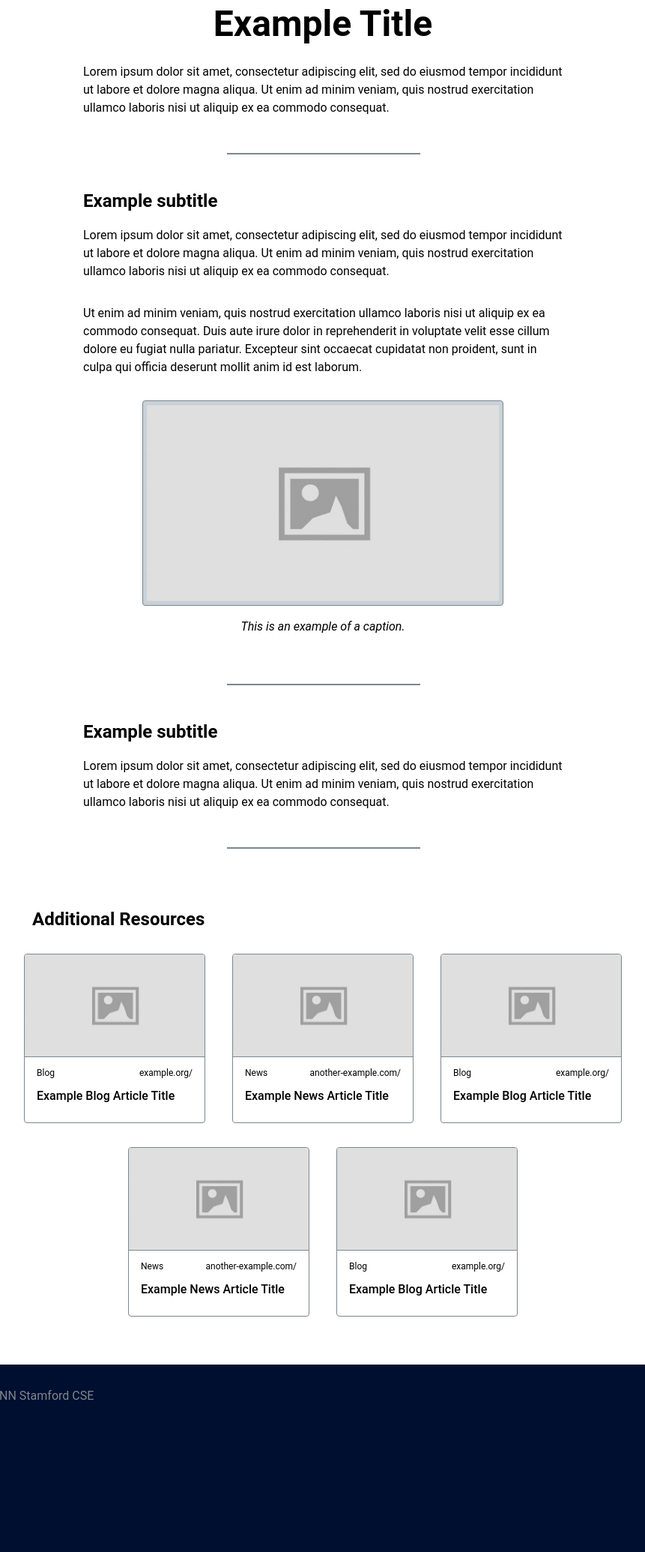
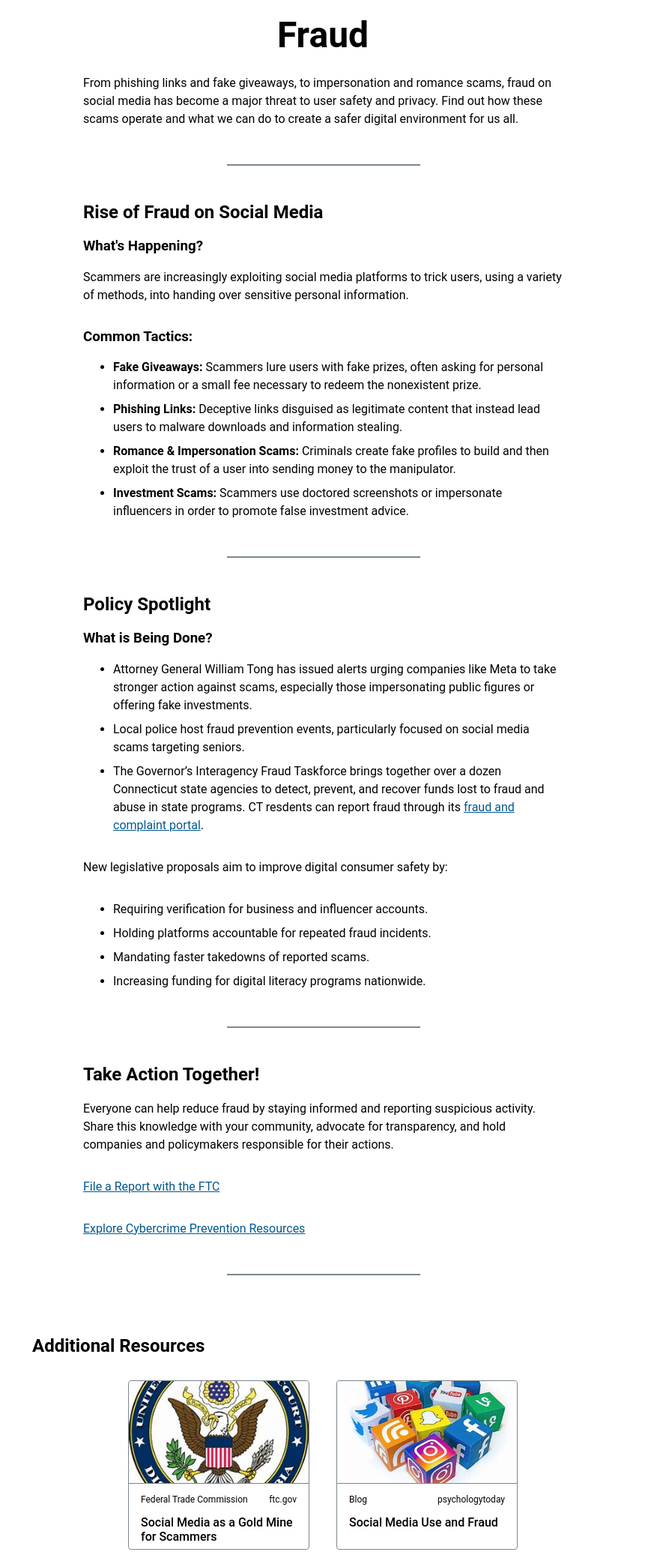
Before and after one commit to jwhiteside11/social-media-reform, a plain HTML site: page www/fraud.html in a window 1280 px wide. Shown: the part 465-2535 px from the top of the page at 75% size, without its empty margins (209-1070 px from the left). Before the commit the page ends 2369 px from the top, so only its background shows below. Drawn offline with Linux system fonts and the light colour scheme.

Commit message:
Fraud Page

```diff
--- a/www/fraud.html
+++ b/www/fraud.html
@@ -7,36 +7,27 @@
   <link rel="stylesheet" href="/css/template.css">
   <script src="/js/template.js"></script>
 
-  <!-- Primary Meta Tags -->
-  <title>Template</title>
-  <meta name="title" content="Template">
-  <meta name="description" content="Page description for Google search.">
+  <title>Fraud</title>
+  <meta name="title" content="Fraud">
+  <meta name="description" content="Online fraud through phishing links, impersonation, and predatory behavior is rapidly increasing as our use of social media increases. Learn how to recognize, prevent, and push for reform.">
 
-  <!-- Open Graph / Facebook -->
   <meta property="og:type" content="website">
-  <meta property="og:url" content="https://social-media-reform.com/template">
-  <meta property="og:title" content="Template">
-  <meta property="og:description" content="Page description for Google search.">
-  <meta property="og:image" content="https://social-media-reform.com/images/placeholder.jpg">
+  <meta property="og:url" content="https://social-media-reform.com/fraud">
+  <meta property="og:title" content="Fraud on Social Media">
+  <meta property="og:description" content="Online fraud through phishing links, impersonation, and predatory behavior is rapidly increasing as our use of social media increases. Learn how to recognize, prevent, and push for reform.">
+  <meta property="og:image" content="https://social-media-reform.com/images/fraud_header.jpg">
 
-  <!-- Twitter -->
   <meta name="twitter:card" content="summary_large_image">
-  <meta name="twitter:url" content="https://social-media-reform.com/template">
-  <meta name="twitter:title" content="Template">
-  <meta name="twitter:description" content="Page description for Google search.">
-  <meta name="twitter:image" content="https://social-media-reform.com/images/placeholder.jpg">
+  <meta name="twitter:url" content="https://social-media-reform.com/fraud">
+  <meta name="twitter:title" content="Fraud">
+  <meta name="twitter:description" content="Online fraud through phishing links, impersonation, and predatory behavior is rapidly increasing as our use of social media increases. Learn how to recognize, prevent, and push for reform.">
+  <meta name="twitter:image" content="https://social-media-reform.com/images/fraud_header.jpg">
 
-  <!-- Canonical URL -->
-  <link rel="canonical" href="https://social-media-reform.com/template" />
-
-  <!-- Icon -->
+  <link rel="canonical" href="https://social-media-reform.com/fraud" />
   <link rel="icon" href="/favicon.ico" type="image/x-icon" />
 </head>
 <body>
 
-
-
-<!-- Sidebar -->
 <input type="checkbox" id="menu-toggle" class="menu-toggle">
 <nav class="sidebar">
   <a href="/data-privacy">Data Privacy</a>
@@ -47,12 +38,10 @@
   <a href="/addictive-algorithms">Addictive Algorithms</a>
 </nav>
 
-<!-- Header -->
 <header class="header-container">
   <a href="/" class="home-link">
     <h1>Social Media Reform</h1>
   </a>
-
   <nav class="main-navigation">
     <a href="/data-privacy">Data Privacy</a>
     <a href="/misinformation">Misinformation</a>
@@ -61,7 +50,6 @@
     <a href="/hate">Hate</a>
     <a href="/addictive-algorithms">Addictive Algorithms</a>
   </nav>
-
   <label for="menu-toggle" class="hamburger">
     <span></span>
     <span></span>
@@ -69,97 +57,87 @@
   </label>
 </header>
 
-<!-- Hero -->
-<section class="hero-contain">
+<section class="hero-contain" style="background-color: #1a1a1a;"></section>>
   <div></div>
-  <div style="background-image: url('/images/placeholder.jpg');"></div>
+  <div style="background-image: url('/images/fraud_banner.jpg'); background-size: contain; background-position: center; background-repeat: no-repeat; height: 400px;"></div>
 </section>
 
-<!-- Main content -->
 <main>
   <div class="content">
     <div class="intro">
-      <h1>Example Title</h1>
-      <p>Lorem ipsum dolor sit amet, consectetur adipiscing elit, sed do eiusmod tempor incididunt ut labore et dolore magna aliqua. Ut enim ad minim veniam, quis nostrud exercitation ullamco laboris nisi ut aliquip ex ea commodo consequat.</p>
+      <h1>Fraud</h1>
+      <p>From phishing links and fake giveaways, to impersonation and romance scams, fraud on social media has become a major threat to user safety and privacy. Find out how these scams operate and what we can do to create a safer digital environment for us all.</p>
     </div>
     <hr/>
 
     <div class="info">
-      <h2>Example subtitle</h2>
-      <p>Lorem ipsum dolor sit amet, consectetur adipiscing elit, sed do eiusmod tempor incididunt ut labore et dolore magna aliqua. Ut enim ad minim veniam, quis nostrud exercitation ullamco laboris nisi ut aliquip ex ea commodo consequat.</p>
-      <p>Ut enim ad minim veniam, quis nostrud exercitation ullamco laboris nisi ut aliquip ex ea commodo consequat. Duis aute irure dolor in reprehenderit in voluptate velit esse cillum dolore eu fugiat nulla pariatur. Excepteur sint occaecat cupidatat non proident, sunt in culpa qui officia deserunt mollit anim id est laborum.</p>
-      <div class="graphic">
-        <div class="image-contain">
-          <div style="background-image: url('/images/placeholder.jpg')"></div>
-        </div>
-        <p class="caption">This is an example of a caption.</p>
-      </div>
+      <h2>Rise of Fraud on Social Media</h2>
+      <h3>What's Happening?</h3>
+      <p>Scammers are increasingly exploiting social media platforms to trick users, using a variety of methods, into handing over sensitive personal information.</p>
+
+      <h3>Common Tactics:</h3>
+      <ul>
+        <li><b>Fake Giveaways:</b> Scammers lure users with fake prizes, often asking for personal information or a small fee necessary to redeem the nonexistent prize.</li>
+        <li><b>Phishing Links:</b> Deceptive links disguised as legitimate content that instead lead users to malware downloads and information stealing.</li>
+        <li><b>Romance & Impersonation Scams:</b> Criminals create fake profiles to build and then exploit the trust of a user into sending money to the manipulator.</li>
+        <li><b>Investment Scams:</b> Scammers use doctored screenshots or impersonate influencers in order to promote false investment advice.</li>
+      </ul>
     </div>
     <hr/>
 
     <div class="info">
-      <h2>Example subtitle</h2>
-      <p>Lorem ipsum dolor sit amet, consectetur adipiscing elit, sed do eiusmod tempor incididunt ut labore et dolore magna aliqua. Ut enim ad minim veniam, quis nostrud exercitation ullamco laboris nisi ut aliquip ex ea commodo consequat.</p>
+      <h2>Policy Spotlight</h2>
+      <h3>What is Being Done?</h3>
+      <ul>
+        <li>Attorney General William Tong has issued alerts urging companies like Meta to take stronger action against scams, especially those impersonating public figures or offering fake investments.</li></li>
+        <li>Local police host fraud prevention events, particularly focused on social media scams targeting seniors.</li>
+        <li>The Governor’s Interagency Fraud Taskforce brings together over a dozen Connecticut state agencies to detect, prevent, and recover funds lost to fraud and abuse in state programs. CT resdents can report fraud through its <a href="https://portal.ct.gov/fightfraud/content-pages/report-fraud" target="_blank">fraud and complaint portal</a>.</li>
+      </ul>
+      <p class="no-pad">New legislative proposals aim to improve digital consumer safety by:</p>
+      <ul>
+        <li>Requiring verification for business and influencer accounts.</li>
+        <li>Holding platforms accountable for repeated fraud incidents.</li>
+        <li>Mandating faster takedowns of reported scams.</li>
+        <li>Increasing funding for digital literacy programs nationwide.</li>
+      </ul>
+    </div>
+    <hr/>
+
+    <div class="info">
+      <h2>Take Action Together!</h2>
+      <p>Everyone can help reduce fraud by staying informed and reporting suspicious activity. Share this knowledge with your community, advocate for transparency, and hold companies and policymakers responsible for their actions.</p>
+      <p><a href="https://www.ftc.gov/media/71268" target="_blank">File a Report with the FTC</a></p>
+      <p><a href="https://fightcybercrime.org/" target="_blank">Explore Cybercrime Prevention Resources</a></p>
     </div>
     <hr/>
   </div>
 </main>
 
-<!-- Additional resources -->
 <section class="resources">
   <div class="content">
     <h2>Additional Resources</h2>
+    <div class="card-contain">
+      <a href= "https://www.ftc.gov/news-events/data-visualizations/data-spotlight/2022/01/social-media-gold-mine-scammers-2021" target="_blank">
+        <div class="card-image" style="background-image: url('/images/fraud_ftc.jpg');"></div>
+        <div class="card-top-info">
+          <p>Federal Trade Commission</p>
+          <p>ftc.gov</p>
+        </div>
+        <h3>Social Media as a Gold Mine for Scammers</h3>
+      </a>
 
-    <div class="card-contain">
-      <a href="" target="_blank">
-        <div class="card-image" style="background-image: url('/images/placeholder.jpg');"></div>
+      <a href="https://www.psychologytoday.com/us/blog/the-fraud-crisis/202202/social-media-use-and-fraud?msockid=3e16afa5eeda629a011bba20ef2a63de" target="_blank">
+        <div class="card-image" style="background-image: url('/images/fraud_resource.jpg');"></div>
         <div class="card-top-info">
           <p>Blog</p>
-          <p>example.org/</p>
+          <p>psychologytoday</p>
         </div>
-        <h3>Example Blog Article Title</h3>
-      </a>
-
-      <a href="" target="_blank">
-        <div class="card-image" style="background-image: url('/images/placeholder.jpg');"></div>
-        <div class="card-top-info">
-          <p>News</p>
-          <p>another-example.com/</p>
-        </div>
-        <h3>Example News Article Title</h3>
-      </a>
-
-      <a href="" target="_blank">
-        <div class="card-image" style="background-image: url('/images/placeholder.jpg');"></div>
-        <div class="card-top-info">
-          <p>Blog</p>
-          <p>example.org/</p>
-        </div>
-        <h3>Example Blog Article Title</h3>
-      </a>
-
-      <a href="" target="_blank">
-        <div class="card-image" style="background-image: url('/images/placeholder.jpg');"></div>
-        <div class="card-top-info">
-          <p>News</p>
-          <p>another-example.com/</p>
-        </div>
-        <h3>Example News Article Title</h3>
-      </a>
-
-      <a href="" target="_blank">
-        <div class="card-image" style="background-image: url('/images/placeholder.jpg');"></div>
-        <div class="card-top-info">
-          <p>Blog</p>
-          <p>example.org/</p>
-        </div>
-        <h3>Example Blog Article Title</h3>
+        <h3>Social Media Use and Fraud</h3>
       </a>
     </div>
   </div>
 </section>
 
-<!-- Footer -->
 <footer>
   <p>Copyright 2025 UCONN Stamford CSE</p>
 </footer>
```
Also changed, not shown: www/images/fraud_banner.jpg (added), www/images/fraud_ftc.jpg (added), www/images/fraud_resource.jpg (added).
